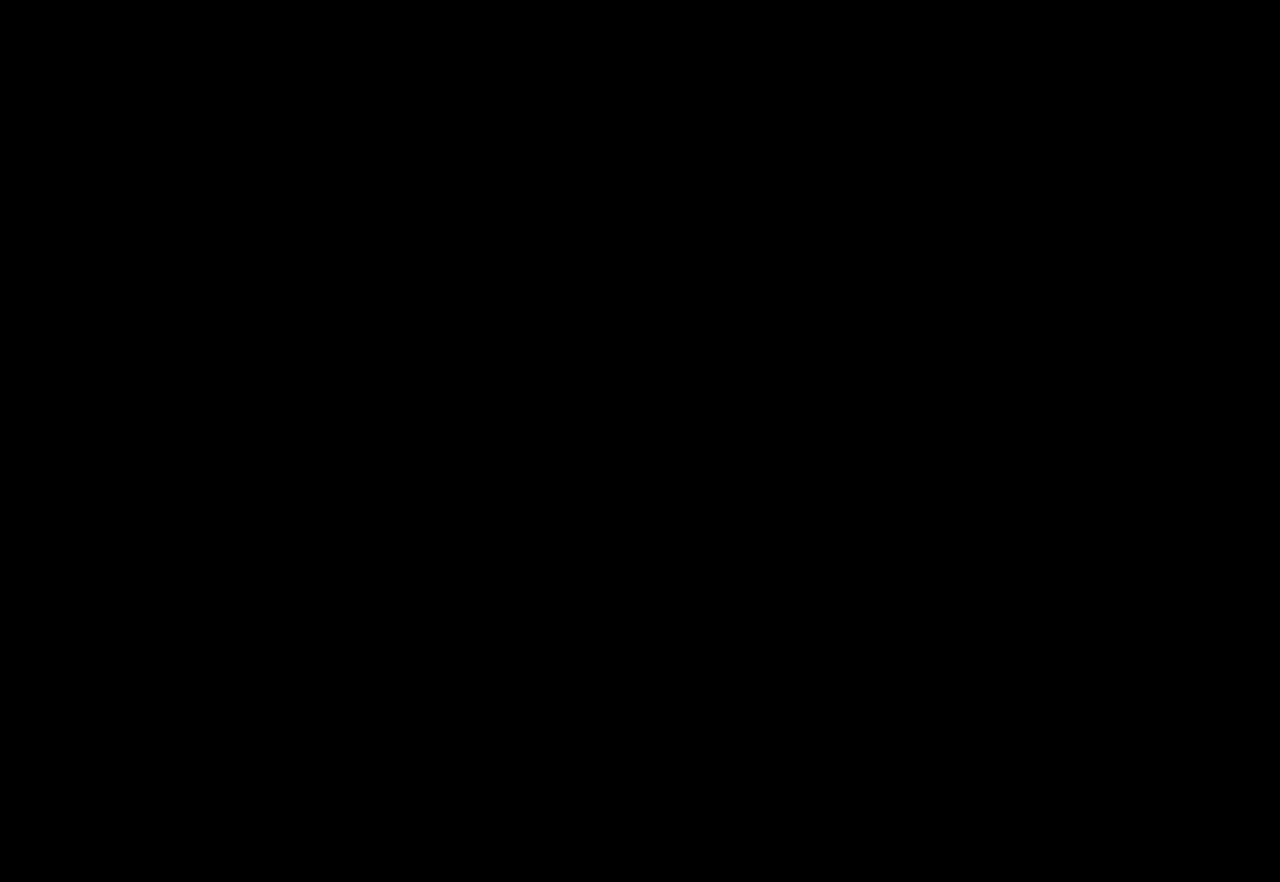
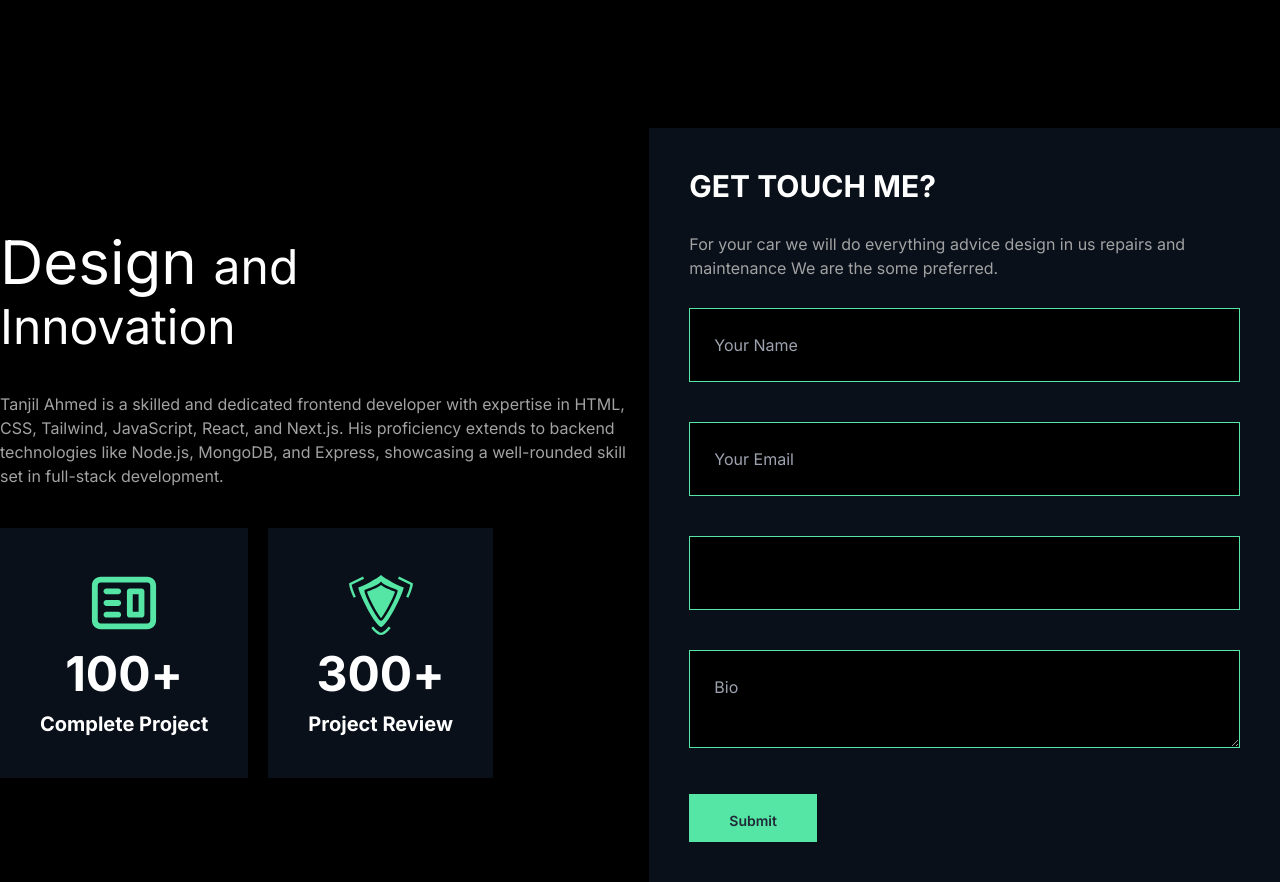
Before and after one commit to tanjilahamed99/Next-JS-Portfolio, a Next.js app: page / in a window 1280 px wide. Shown: the part 1740-2622 px from the top of the page. Before the commit the page ends 1868 px from the top, so only its background shows below. Built offline with nearby package versions, Linux system fonts and the light colour scheme.

Commit message:
message section complete

```diff
--- a/package.json
+++ b/package.json
@@ -11,6 +11,7 @@
   "dependencies": {
     "next": "14.0.4",
     "react": "^18",
+    "react-countup": "^6.5.0",
     "react-dom": "^18",
     "react-icons": "^4.12.0",
     "react-type-animation": "^3.2.0"
--- a/src/app/page.js
+++ b/src/app/page.js
@@ -1,6 +1,7 @@
 import About from "@/components/About/About";
 import Banner from "@/components/Banner/Banner";
 import MyService from "@/components/MYService/MyService";
+import Message from "@/components/Message/Message";
 import Navbar from "@/components/Navbar/Navbar";
 
 export default function Home() {
@@ -10,6 +11,7 @@
       <Banner />
       <MyService />
       <About />
+      <Message />
     </div>
   )
 }
--- /dev/null
+++ b/src/components/Message/Count.js
@@ -0,0 +1,16 @@
+"use client"
+
+import CountUp from 'react-countup';
+
+const Count = ({end,start}) => {
+    return (
+        <div>
+            <CountUp
+             end={end}
+            start={start}
+            ></CountUp>
+        </div>
+    );
+};
+
+export default Count;
--- /dev/null
+++ b/src/components/Message/Form.js
@@ -0,0 +1,23 @@
+const Form = () => {
+    return (
+        <form className="space-y-10">
+            <div>
+                <input type="text" placeholder="Your Name" className=" p-6 w-full border border-[#55e6a5] bg-black" />
+            </div>
+            <div>
+                <input type="text" placeholder="Your Email" className=" p-6 w-full border border-[#55e6a5] bg-black" />
+            </div>
+            <div>
+                <input type="text" placeholder="" className=" p-6 w-full border border-[#55e6a5] bg-black" />
+            </div>
+            <div>
+                <textarea className=" p-6 w-full border border-[#55e6a5] bg-black" placeholder="Bio"></textarea>
+            </div>
+            <button className="btn border border-none bg-[#55e6a5] rounded-none py-5 px-10">
+                Submit
+            </button>
+        </form>
+    );
+};
+
+export default Form;
--- /dev/null
+++ b/src/components/Message/Message.js
@@ -0,0 +1,48 @@
+import React from 'react';
+import Count from './Count';
+import { CgWebsite } from "react-icons/cg";
+import { GiVibratingShield } from "react-icons/gi";
+import Form from './Form';
+
+
+const Message = () => {
+    return (
+        <div className='text-white flex items-center gap-5'>
+            <div className='space-y-10 lg:w-1/2'>
+                <h2 className='text-6xl'>
+                    Design <span className='text-5xl'>and <br /> Innovation</span>
+                </h2>
+                <p className='text-[#a2a2a2]'>
+                    Tanjil Ahmed is a skilled and dedicated frontend developer with expertise in HTML, CSS, Tailwind, JavaScript, React, and Next.js. His proficiency extends to backend technologies like Node.js, MongoDB, and Express, showcasing a well-rounded skill set in full-stack development.
+                </p>
+                <div className='flex items-center gap-5'>
+                    <div className='p-10 bg-[#09101a] w-fit text-5xl font-bold'>
+                        <CgWebsite className='mx-auto text-[70px] text-[#55e6a5]'></CgWebsite>
+                        <div className=' flex items-center my-3 justify-center'>
+                            <Count start={4} end={100}></Count>
+                            +
+                        </div>
+                        <h2 className='text-xl'>Complete Project</h2>
+                    </div>
+                    <div className='p-10 bg-[#09101a] w-fit text-5xl font-bold'>
+                        <GiVibratingShield className='mx-auto text-[70px] text-[#55e6a5]'></GiVibratingShield>
+                        <div className=' flex items-center my-3 justify-center'>
+                            <Count start={4} end={300}></Count>
+                            +
+                        </div>
+                        <h2 className='text-xl'>Project Review</h2>
+                    </div>
+                </div>
+            </div>
+            <div className='bg-[#09101a] p-10 lg:w-1/2'>
+                <h2 className='text-3xl font-bold'>GET TOUCH ME?</h2>
+                <p className='text-[#a2a2a2] my-7'>
+                    For your car we will do everything advice design in us repairs and maintenance We are the some preferred.
+                </p>
+               <Form></Form>
+            </div>
+        </div>
+    );
+};
+
+export default Message;
```
Also changed, not shown: 1 other file (tests, documents, lock files or other folders).
